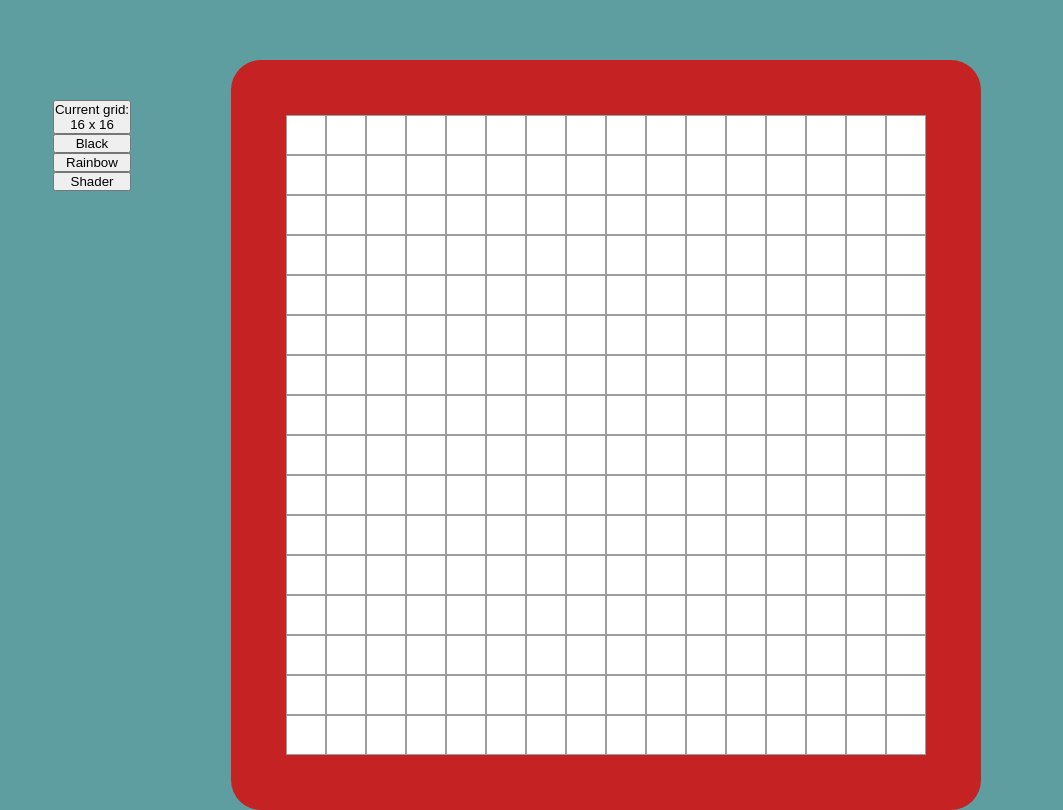
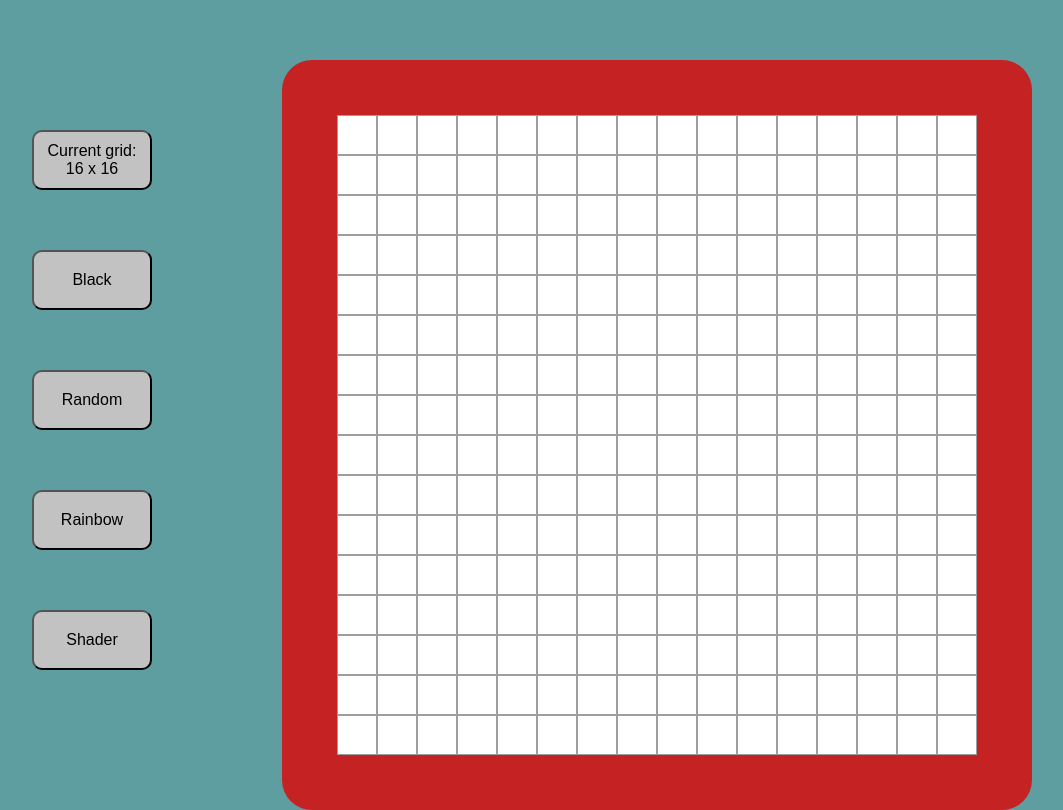
Before and after one commit to KRawl8/etch-a-sketch, a plain HTML site: page index.html in a window 1280 px wide. Shown: the whole page, without its empty margins (173-1236 px from the left). Drawn offline with Linux system fonts and the light colour scheme.

Commit message:
Add option to select a random color
There is now a button that selects a random color to draw with

```diff
--- a/index.html
+++ b/index.html
@@ -11,9 +11,10 @@
 <body>
     <div id="buttonList">
         <button id="gridDimensions">Current grid: <p id="gridSize">(The grid dimensions)</p></button> <!-- The <p> text should be replaced on startup -->
-        <button id="black">Black</button>
-        <button id="rainbow">Rainbow</button>
-        <button id="shader">Shader</button>
+        <button id="black" class="colorButton">Black</button>
+        <button id="random" class="colorButton">Random</button>
+        <button id="rainbow" class="colorButton">Rainbow</button>
+        <button id="shader" class="colorButton">Shader</button>
     </div>
     <div id="etchASketch">
         <div id="canvas"></div>
--- a/script.js
+++ b/script.js
@@ -1,13 +1,13 @@
 let gridDimension = 16;
 let newGridDimensions;
-
+let paintColor = "black";
 
 const grid = document.querySelector('#canvas');
 
 
 const makeGrid = () => {
 
-    while (grid.firstChild) {
+    while (grid.firstChild) { // Removes all the boxes so new ones can be made
         grid.removeChild(grid.firstChild);
     }
 
@@ -22,18 +22,33 @@ const makeGrid = () => {
             const heightAndWidth = (640 / gridDimension) + "px";
             gridDiv.setAttribute('style', `height: ${heightAndWidth}; width: ${heightAndWidth};`);
             gridDiv.classList.add('gridDiv');
-            gridDiv.addEventListener('mouseenter', changeColor);
+            gridDiv.addEventListener('mouseenter', paint);
             grid.appendChild(gridDiv);
         }
     }
 };
 
-const changeColor = (e) => {
-    e.currentTarget.style.backgroundColor = "black";
-    e.currentTarget.style.borderColor = "black";
+const buttonColor = document.querySelectorAll('.colorButton');
+buttonColor.forEach((button) => {
+    button.addEventListener('click', () => {
+        switch (button.id) {
+            case "black":
+                paintColor = "blue";
+                break;
+            case "random":
+                paintColor = `rgb(${Math.floor(Math.random() * 256)}, ${Math.floor(Math.random() * 256)}, ${Math.floor(Math.random() * 256)})`;
+                break;
+        }
+    })
+}
+);
+
+const paint = (e) => {
+    e.currentTarget.style.backgroundColor = paintColor;
+    e.currentTarget.style.borderColor = paintColor;
 };
 
-const gridButton = document.querySelector('#gridDimensions'); //When user clicks the button they choose the new value for gridDimension
+const gridButton = document.querySelector('#gridDimensions'); // When user clicks the button they choose the new value for gridDimension
 gridButton.addEventListener('click', () => {
     possibleGridDimensions = prompt("What dimension would you like the grid to have?");
     if (possibleGridDimensions >= 1 && possibleGridDimensions <= 100) {
--- a/style.css
+++ b/style.css
@@ -14,6 +14,17 @@ body {
     margin: 100px;
     display: flex;
     flex-direction: column;
+}
+
+button {
+    margin: 30px;
+    height: 60px;
+    width: 120px;
+    font-family: Arial, Helvetica, sans-serif;
+    font-size: 16px;
+    border-radius: 10px;
+    background-color: rgb(194, 194, 194);
+
 }
 
 #etchASketch {
```
